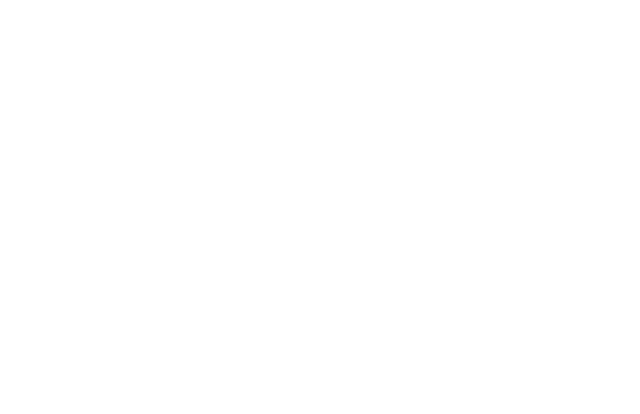
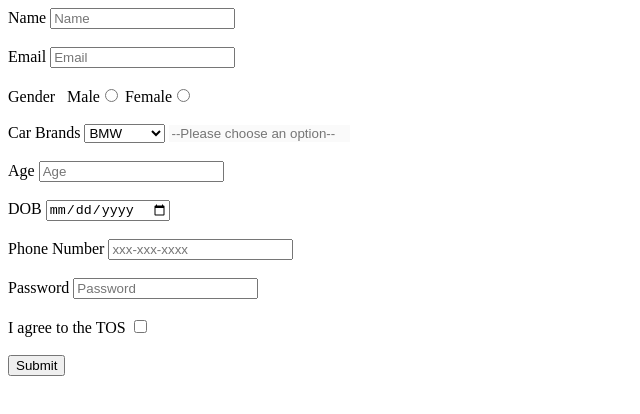
Before and after one commit to acciojob/signup-form-car-diptendu13, a website: page main.html in a window 1280 px wide. Shown: the whole page, without its empty margins (0-640 px from the left). Drawn offline with Linux system fonts and the light colour scheme.

Commit message:
created a submission

```diff
--- a/main.html
+++ b/main.html
@@ -8,6 +8,65 @@
 
 <body>
 	<!-- the entire body must be written by student -->
+	<form method="post">
+		<div>
+			<label for="name">Name</label>
+			<input type="text" id="name" placeholder="Name" required>
+		</div>
+		<br>
+		<div>
+			<label for="email">Email</label>
+			<input type="email" id="email" placeholder="Email" required>
+		</div>
+		<br>
+		<div>
+			<label for="gender_m">Gender&nbsp;&nbsp;</label>
+			Male<input type="radio" name="gender" id="gender_m" required>
+			Female<input type="radio" name="gender" id="gender_f" required>
+		</div>
+		<br>
+		<div>
+			<label for="cars">Car Brands</label>
+			<select id="cars">
+				<option value="bmw">BMW</option>
+				<option value="bmw">Audi</option>
+				<option value="bmw">Mercedez</option>
+			</select>
+			<input type="text" id="caption" placeholder="--Please choose an option--" disabled>
+		</div>
+		<br>
+		<div>
+			<label for="age">Age</label>
+			<input type="number" id="age" placeholder="Age" required>
+		</div>
+		<br>
+		<div>
+			<label for="dob">DOB</label>
+			<input type="date" id="dob" required>
+		</div>
+		<br>
+		<div>
+			<label for="tel">Phone Number</label>
+			<input type="tel" id="tel" placeholder="xxx-xxx-xxxx">
+		</div>
+		<br>
+		<div>
+			<label for="password">Password</label>
+			<input type="password" id="password" placeholder="Password" required>
+		</div>
+		<br>
+		<div>
+			<label for="tos">I agree to the TOS</label>
+			<input type="checkbox" id="tos" required>
+		</div>
+		<br>
+		<button type="submit">Submit</button>
+
+
+
+
+
+	</form>
     <script type="text/javascript" src="./script.js">
 </script>
 
--- a/styles.css
+++ b/styles.css
@@ -1,2 +1,5 @@
 
 /* Your CSS Code here. */
+#caption{
+	border: none;
+}
```
